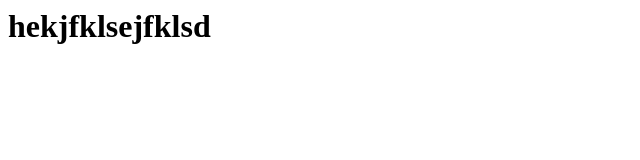
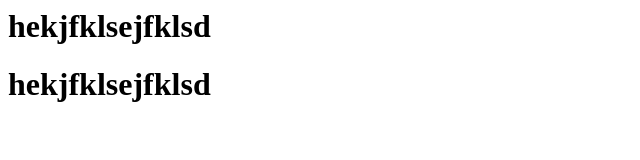
Before and after one commit to luuthaituan/test-jk, a plain HTML site: page index.html in a window 1280 px wide. Shown: the whole page, without its empty margins (0-640 px from the left). Drawn offline with Linux system fonts and the light colour scheme.

Commit message:
Update index.html

```diff
--- a/index.html
+++ b/index.html
@@ -1 +1,2 @@
 <h1>hekjfklsejfklsd</h1>
+<h1>hekjfklsejfklsd</h1>
```
